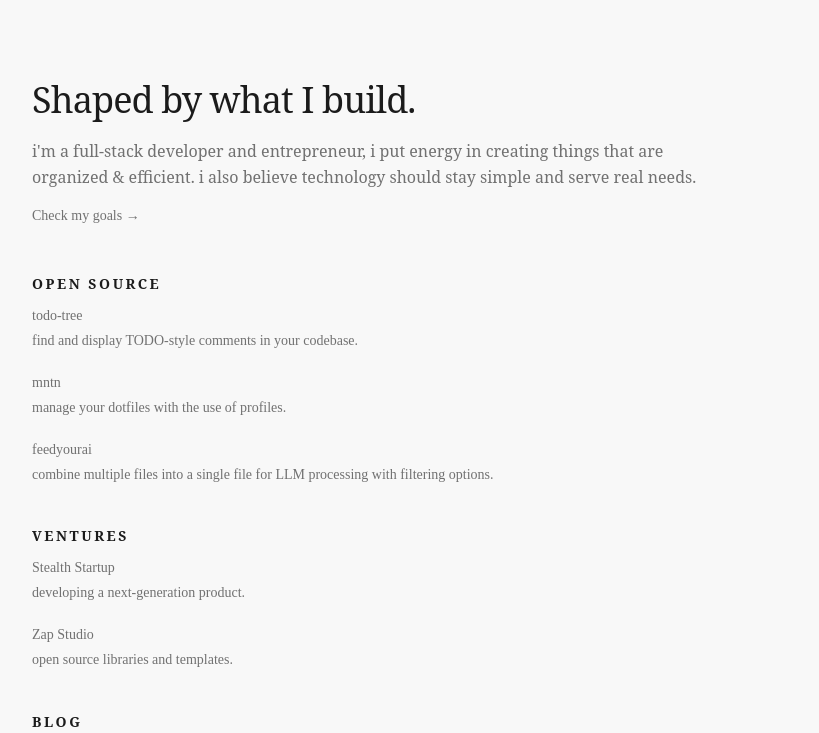
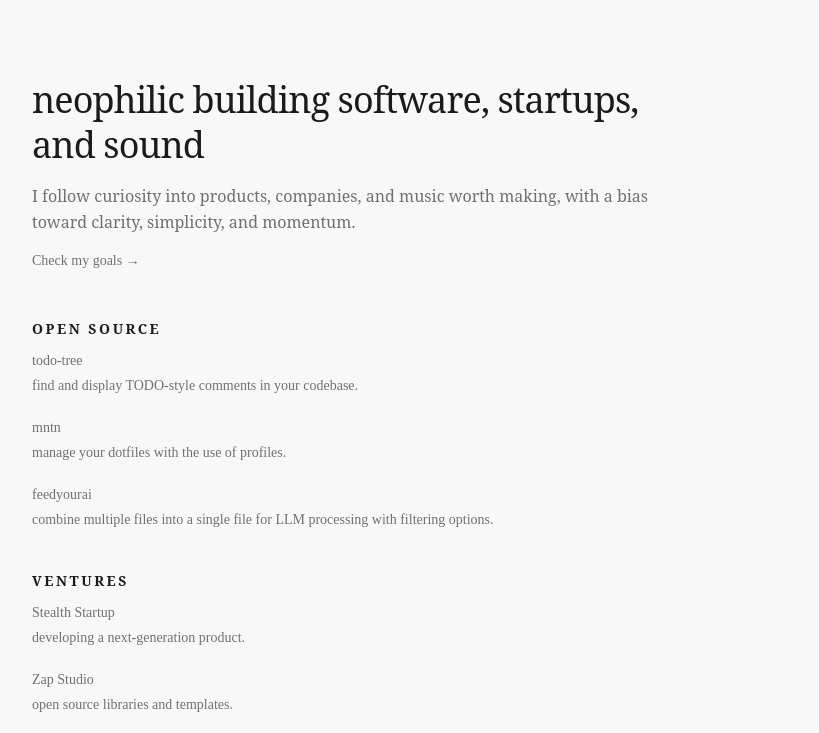
Before and after one commit to alexandretrotel/portfolio, an Astro site: page / in a window 1280 px wide. Shown: the part 67-800 px from the top of the page, without its empty margins (224-1043 px from the left). Built offline with nearby package versions, Linux system fonts and the light colour scheme; Astro itself is replaced by a stand-in of ours; some packages are replaced by stand-ins of ours.

Commit message:
fix: update homepage hero and site description

```diff
--- a/src/core/features/home/components/hero.astro
+++ b/src/core/features/home/components/hero.astro
@@ -5,14 +5,13 @@
   <h1
     class="serif-title max-w-2xl text-3xl leading-tight tracking-tight text-foreground md:text-4xl"
   >
-    Shaped by what I build.
+    neophilic building software, startups, and sound
   </h1>
   <p
     class="max-w-2xl font-serif text-sm leading-relaxed text-muted-foreground md:text-base"
   >
-    i'm a full-stack developer and entrepreneur, i put energy in creating things
-    that are organized & efficient. i also believe technology should stay simple
-    and serve real needs.
+    I follow curiosity into products, companies, and music worth making, with a
+    bias toward clarity, simplicity, and momentum.
   </p>
   <div class="flex flex-wrap items-center gap-4">
     <a
--- a/src/core/features/home/page.astro
+++ b/src/core/features/home/page.astro
@@ -7,8 +7,7 @@ import Hero from "@/core/features/home/components/hero.astro";
 import Sections from "@/core/features/home/components/sections.astro";
 
 const metadata = {
-  description:
-    "Alexandre Trotel is a tech entrepreneur and full-stack developer.",
+  description: "neophilic building software, startups, and sound",
   title: "Alexandre Trotel",
 };
 
--- a/src/shared/config/site.ts
+++ b/src/shared/config/site.ts
@@ -1,6 +1,5 @@
 export const SITE_CONFIG = {
   baseUrl: "https://www.alexandretrotel.org",
-  description:
-    "Alexandre Trotel is a tech entrepreneur and full-stack developer.",
+  description: "neophilic building software, startups, and sound",
   title: "Alexandre Trotel",
 } as const;
```
